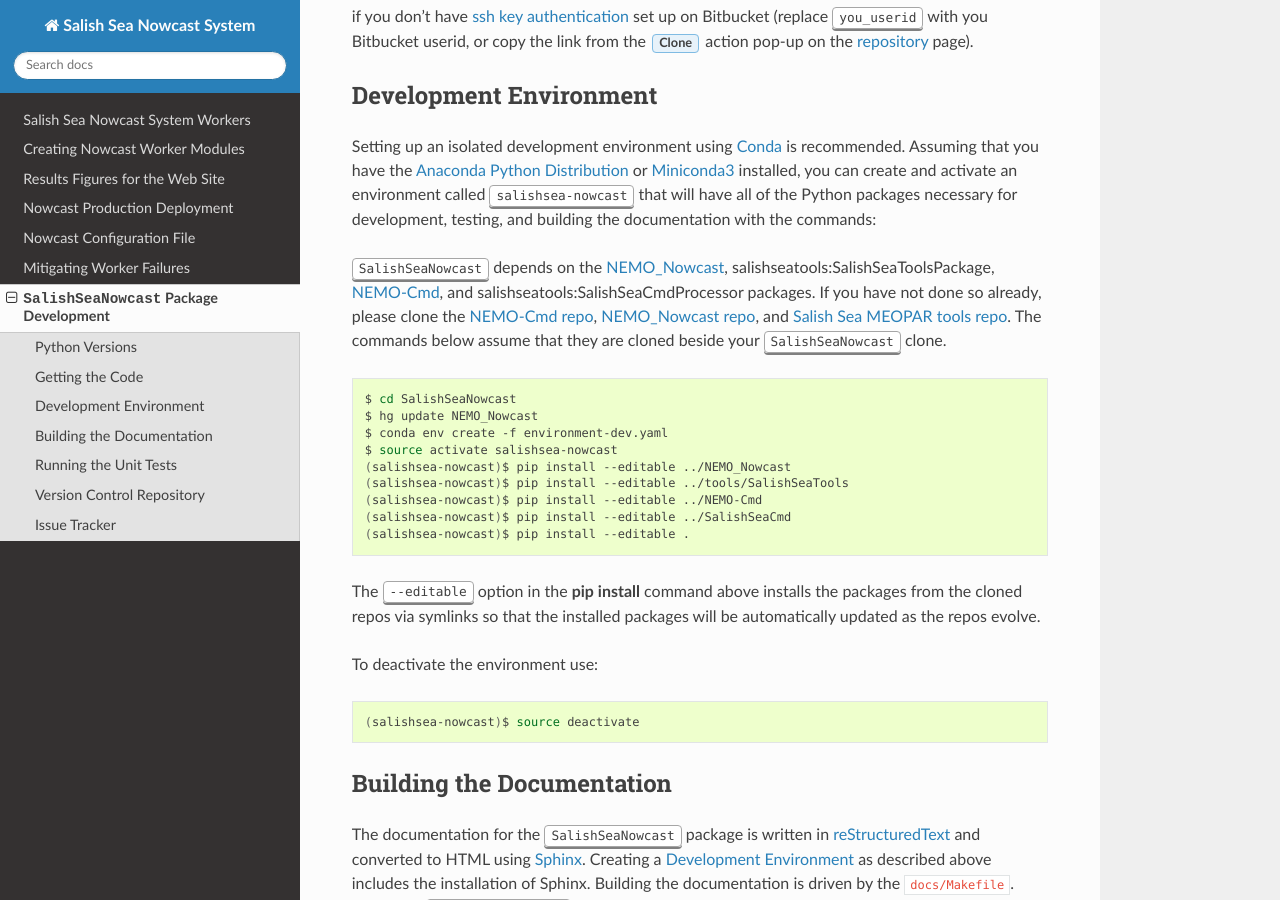
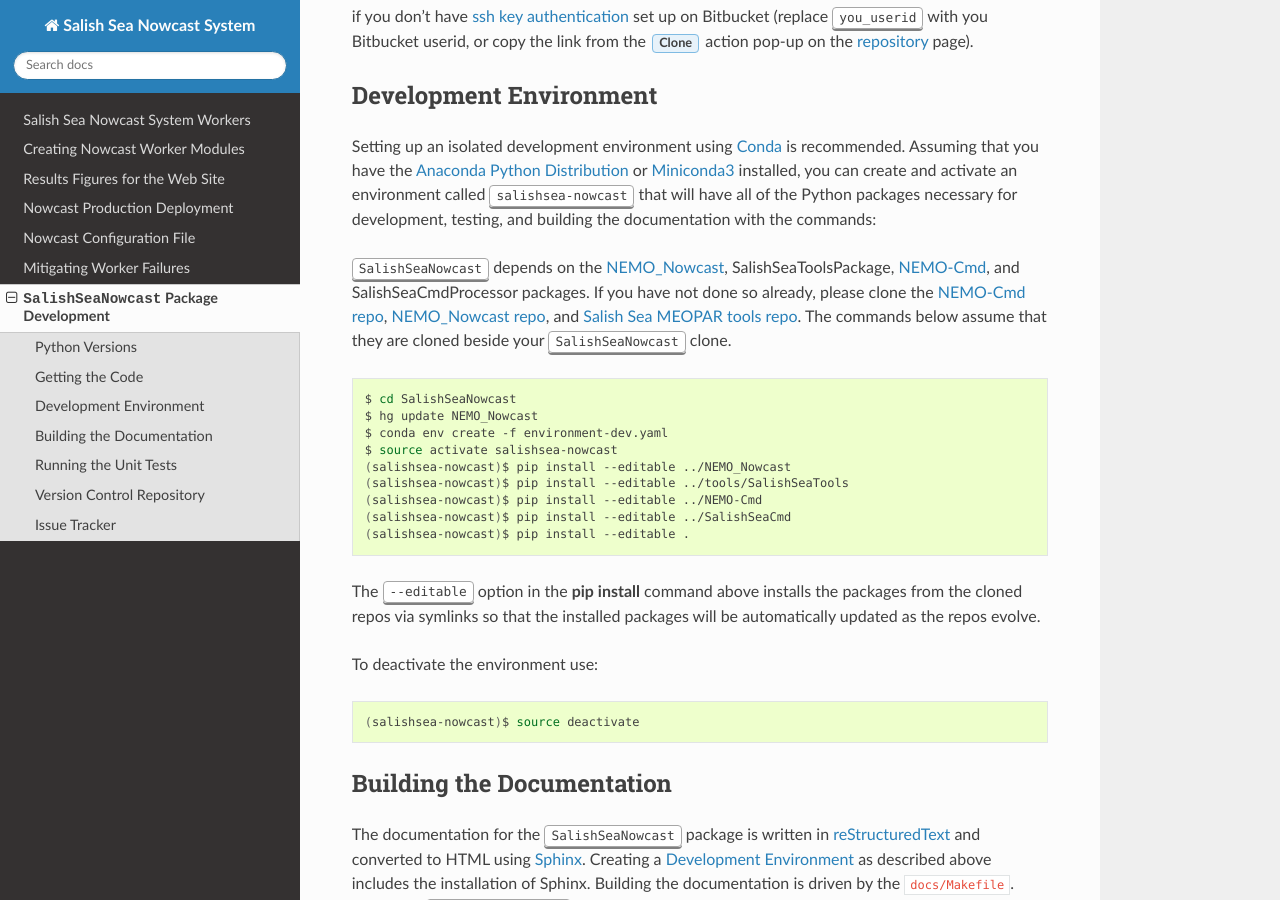
Before and after one commit to SalishSeaCast/SalishSeaNowcast, a Sphinx documentation site: the page built from docs/pkg_development.rst, in a window 1280 px wide and 900 px high, scrolled down 738 px. Built offline with Sphinx 7.4.7 and the Read the Docs theme 2.0.0, drawn with Linux system fonts in a browser that asks for light colours; the version number could not be read and is left out.

Commit message:
Add SalishSeaCmd package intersphinx mapping & fix xrefs.

```diff
--- a/docs/conf.py
+++ b/docs/conf.py
@@ -45,6 +45,8 @@ intersphinx_mapping = {
         'https://salishsea-meopar-tools.readthedocs.io/en/latest/', None),
     'salishseasite': (
         'https://salishsea-site.readthedocs.io/en/latest/', None),
+    'salishseacmd': (
+        'https://salishseacmd.readthedocs.io/en/latest/', None),
 }
 
 todo_include_todos = True
--- a/docs/pkg_development.rst
+++ b/docs/pkg_development.rst
@@ -86,9 +86,9 @@ and building the documentation with the commands:
 .. _Miniconda3: http://conda.pydata.org/docs/install/quick.html
 
 :kbd:`SalishSeaNowcast` depends on the `NEMO_Nowcast`_,
-:ref:`salishseatools:SalishSeaToolsPackage`,
+:ref:`SalishSeaToolsPackage`,
 `NEMO-Cmd`_,
-and :ref:`salishseatools:SalishSeaCmdProcessor` packages.
+and :ref:`SalishSeaCmdProcessor` packages.
 If you have not done so already,
 please clone the `NEMO-Cmd repo`_,
 `NEMO_Nowcast repo`_,
```
